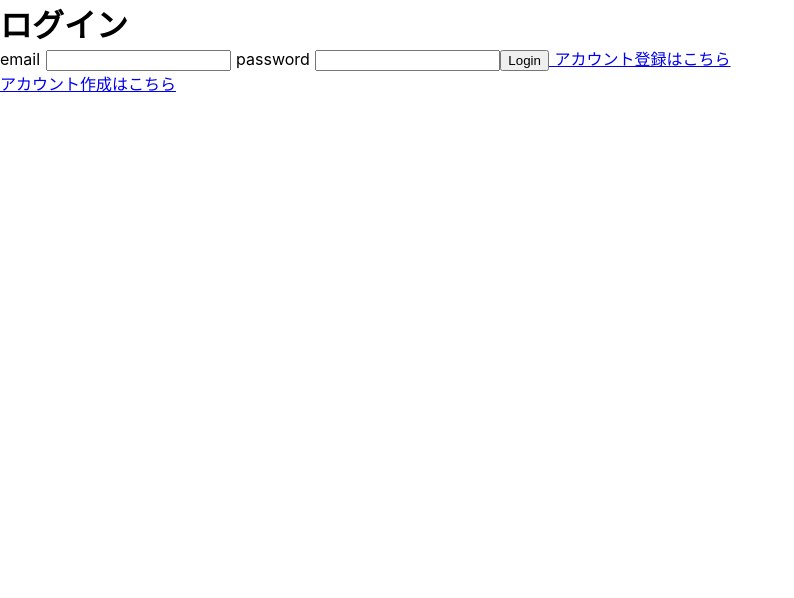
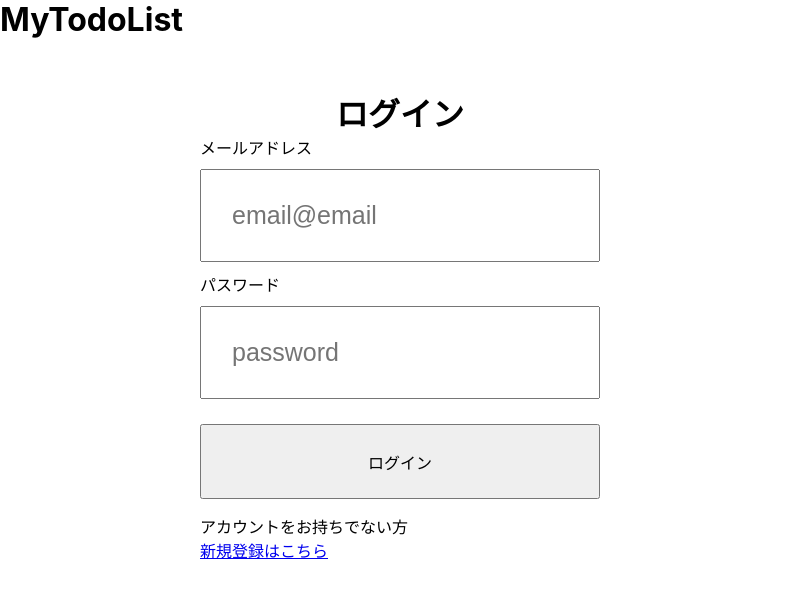
Before and after one commit to atushi0625/my-todo-list, a Nuxt app: page /login in a window 1280 px wide. Shown: the top 598 px of the page, without its empty margins (0-794 px from the left). Built offline with nearby package versions, Linux system fonts and the light colour scheme.

Commit message:
21/1/12 login.vueの実装 comments.vue RESTapi & axios

```diff
--- /dev/null
+++ b/components/Header.vue
@@ -0,0 +1,9 @@
+<template>
+  <header>
+    <h1>MyTodoList</h1>
+  </header>
+</template>
+
+<script>
+export default {};
+</script>
--- a/layouts/default.vue
+++ b/layouts/default.vue
@@ -1,20 +1,14 @@
 <template>
   <div>
+    <Header />
     <Nuxt />
   </div>
 </template>
 
 <style>
 html {
-  font-family:
-    'Source Sans Pro',
-    -apple-system,
-    BlinkMacSystemFont,
-    'Segoe UI',
-    Roboto,
-    'Helvetica Neue',
-    Arial,
-    sans-serif;
+  font-family: "Source Sans Pro", -apple-system, BlinkMacSystemFont, "Segoe UI",
+    Roboto, "Helvetica Neue", Arial, sans-serif;
   font-size: 16px;
   word-spacing: 1px;
   -ms-text-size-adjust: 100%;
--- a/pages/Comments.vue
+++ b/pages/Comments.vue
@@ -1,12 +1,16 @@
 <template>
- <div>
-   <h1>My TODO List</h1>
-<input type="text" v-model="name"><br>
+  <div class="comment">
+    <h1>コメントしてね</h1>
+    <label for="name">ニックネーム：</label>
+    <input type="text" v-model="name" />
+    <br />
     <label for="comment">コメント：</label>
     <textarea v-model="comment"></textarea>
+    <br />
     <button @click="createComment">コメントをサーバーに送る</button>
-<h2>掲示板</h2>
-<div v-for="post in posts" :key='post.name'>
+    <h2>コメントリスト</h2>
+    <div v-for="post in posts" :key="post.name">
+      <br />
       <div>名前：{{ post.fields.name.stringValue }}</div>
       <div>コメント：{{ post.fields.comment.stringValue }}</div>
     </div>
@@ -15,58 +19,47 @@
 
 <script>
 import axios from "axios";
-
 export default {
-   data(){
+  data() {
     return {
       name: "",
       comment: "",
-        posts:[]
+      posts: [],
+    };
+  },
+  created() {
+    axios
+      .get(
+        "https://firestore.googleapis.com/v1/projects/my-todolist-pj/databases/(default)/documents/comments"
+      )
+      .then((res) => {
+        this.posts = res.data.documents; //空のpostsに取ってきたデータを表示する
+        console.log(res.data.documents);
+      });
+  },
+  methods: {
+    createComment() {
+      axios
+        .post(
+          "https://firestore.googleapis.com/v1/projects/my-todolist-pj/databases/(default)/documents/comments",
+          {
+            fields: {
+              //cloudfirestoreの場合
+              name: {
+                stringValue: this.name, //型を指定する
+              },
+              comment: {
+                stringValue: this.comment, //型を指定する
+              },
+            },
           }
-   },
-   computed:{
-     idToken(){
-         return this.$store.getters.idToken;
-     }
-   },
-   created(){
-     axios
-     .get('/comments', {
-         headers: {
-             Authorization: `Bearer ${this.idToken}`
-         }
-     })
-     .then(response => {
-       this.posts = response.data.documents;
+        )
+        .then((res) => {
+          console.log(res);
         });
-    //  データを何も送らないから引数は２つ
-   },
-   methods:{
-     createComment(){
-       axios.post('/comments',{
-        fields:{
-          name:{
-            stringValue: this.name
-          },
-          comment:{
-           stringValue: this.comment
-          }
-         }
-       },
-       {
-         headers: {
-             Authorization: `Bearer ${this.idToken}`
-         }
-       }
-     );
       this.name = "";
       this.comment = "";
-     }
-   }
+    },
+  },
 };
 </script>
-
-<style>
-
-
-</style>
--- a/pages/index.vue
+++ b/pages/index.vue
@@ -1,65 +1,7 @@
 <template>
-  <div id="app">
-    <nuxt-link to="/comments">掲示板</nuxt-link>
+  <div class="container">
+    <nuxt-link to="/comments">コメントする</nuxt-link>
     <nuxt-link to="/login">ログイン</nuxt-link>
     <nuxt-link to="/register">登録</nuxt-link>
-    <br /><br />
-    <p>{{ user.email }}</p>
-    <div class="page">
-      <ul>
-        <li
-          v-for="(todo, index) in todos"
-          :key="todo.id"
-          @click="deleteTodo(index)"
-        >
-          <button @click="deleteTodo(index)">×</button>
-          {{ todo.todo }}
-        </li>
-      </ul>
-      <form @submit.prevent="addTodo">
-        <input v-model="todo" type="text" placeholder="Todoを追加" />
-        <button type="submit">Todoを追加</button>
-      </form>
-    </div>
   </div>
 </template>
-
-<script>
-export default {
-  async fetch({ store }) {
-    await store.dispatch("sample/getTodos"); //awaiteはpromiseの役割
-  },
-  data() {
-    return {
-      todo: "",
-    };
-  },
-  computed: {
-    todos() {
-      return this.$store.getters["sample/todos"];
-      //  vuexのsample/index.jsからリストを以降
-    },
-    user() {
-      return this.$store.getters["user"];
-    },
-  },
-  methods: {
-    //  ボタンを押したらTodoを追加
-    addTodo() {
-      if (this.todo) {
-        this.$store.dispatch("sample/addTodo", this.todo);
-        //vuexのmutationsから持ってきた
-        this.todo = "";
-        // thisの後inputを空欄に
-      }
-    },
-    //  Todoの削除
-    deleteTodo(index) {
-      this.$store.dispatch("sample/deleteTodo", this.todos[index].id);
-    },
-  },
-};
-</script>
-
-<style>
-</style>
--- a/pages/login.vue
+++ b/pages/login.vue
@@ -1,23 +1,37 @@
 <template>
   <div class="login">
     <h1>ログイン</h1>
-    <form class="form" @submit.prevent>
+    <form class="form" @submit.prevent="pressed">
+      <span>メールアドレス</span>
       <label class="label">
-        <span class="label"> email </span>
-        <input class="input" type="text" v-model="email" />
+        <input
+          class="input"
+          type="text"
+          v-model="email"
+          placeholder="email@email"
+        />
       </label>
+      <span>パスワード</span>
       <label class="label">
-        <span class="label"> password </span>
-        <input class="input" type="password" v-model="password" />
+        <input
+          class="input"
+          type="password"
+          v-model="password"
+          placeholder="password"
+        />
       </label>
-      <button class="button" type="submit" @click="login">Login</button>
-      <nuxt-link to="/register"> アカウント登録はこちら </nuxt-link>
+      <button class="button" type="submit" @click="login">ログイン</button>
+      <div class="no_account_link">
+        <p>アカウントをお持ちでない方</p>
+        <nuxt-link to="/register"> 新規登録はこちら </nuxt-link>
+      </div>
     </form>
-    <nuxt-link to="/register"> アカウント作成はこちら </nuxt-link>
+    <div class="error" v-if="error">{{ error.message }}</div>
   </div>
 </template>
 
 <script>
+// import{ mapActions } from 'vuex'
 export default {
   computed: {
     user() {
@@ -29,6 +43,7 @@ export default {
     return {
       email: "",
       password: "",
+      error: "",
     };
   },
   methods: {
@@ -38,15 +53,55 @@ export default {
         password: this.password,
       });
       if (this.$store.getters["user"]) {
+        //user情報が取得できたらHOME画面に移動できる
         this.$router.push("/");
       }
     },
-    // this.$store.commit('updateIdToken', {
-    //   email: this.email,
-    //   password: this.password
-    // });
-    // this.email = '';
-    // this.password = '';
+    pressed() {
+      alert("pressed");
+    },
   },
 };
 </script>
+
+<style lang="scss" scoped>
+.login {
+  margin-top: 50px;
+  display: flex;
+  width: 800px;
+  justify-content: center;
+  align-items: center;
+  flex-direction: column;
+
+  span {
+    margin-left: 10px;
+  }
+
+  .no_account_link {
+    margin-left: 10px;
+  }
+
+  form {
+    display: flex;
+    justify-content: center;
+    flex-direction: column;
+  }
+
+  input {
+    width: 400px;
+    padding: 30px;
+    margin: 10px;
+    font-size: 25px;
+  }
+
+  button {
+    width: 400px;
+    height: 75px;
+    font-size: 100%;
+    margin: 15px 10px;
+  }
+  .error {
+    color: red;
+  }
+}
+</style>
--- a/pages/todos.vue
+++ b/pages/todos.vue
@@ -0,0 +1,62 @@
+<template>
+  <div app>
+    <p>{{ user.email }}</p>
+    <div class="page">
+      <ul>
+        <li
+          v-for="(todo, index) in todos"
+          :key="todo.id"
+          @click="deleteTodo(index)"
+        >
+          <button @click="deleteTodo(index)">×</button>
+          {{ todo.todo }}
+        </li>
+      </ul>
+      <form @submit.prevent="addTodo">
+        <input v-model="todo" type="text" placeholder="Todoを追加" />
+        <button type="submit">Todoを追加</button>
+      </form>
+    </div>
+  </div>
+</template>
+
+<script>
+export default {
+  async fetch({ store }) {
+    await store.dispatch("sample/getTodos"); //awaiteはpromiseの役割
+  },
+  data() {
+    return {
+      todo: "",
+      done: false, //todoの完了、未完了
+    };
+  },
+  computed: {
+    todos() {
+      return this.$store.getters["sample/todos"];
+      //  vuexのsample/index.jsからリストを以降
+    },
+    user() {
+      return this.$store.getters["user"];
+    },
+  },
+  methods: {
+    //  ボタンを押したらTodoを追加
+    addTodo() {
+      if (this.todo) {
+        this.$store.dispatch("sample/addTodo", this.todo);
+        //vuexのmutationsから持ってきた
+        this.todo = "";
+        // thisの後inputを空欄に
+      }
+    },
+    //  Todoの削除
+    deleteTodo(index) {
+      this.$store.dispatch("sample/deleteTodo", this.todos[index].id);
+    },
+  },
+};
+</script>
+
+<style>
+</style>
--- a/store/sample/index.js
+++ b/store/sample/index.js
@@ -31,6 +31,7 @@ export const state = () => ({
             .then((res) => {
                 firebase.firestore().collection('todos').doc(res.id)
                 .set({
+                    done: false,
                     todo: todo,
                     id: res.id,
                 }).then(() => {
```
Also changed, not shown: package.json (+9 -1 lines), pages/Register.vue (+0 -7 lines), store/sample/comments.js (added, +27 -0 lines), store/todos.js (deleted), 1 other file (tests, documents, lock files or other folders). Lines whose indentation alone changed are shown as unchanged.
